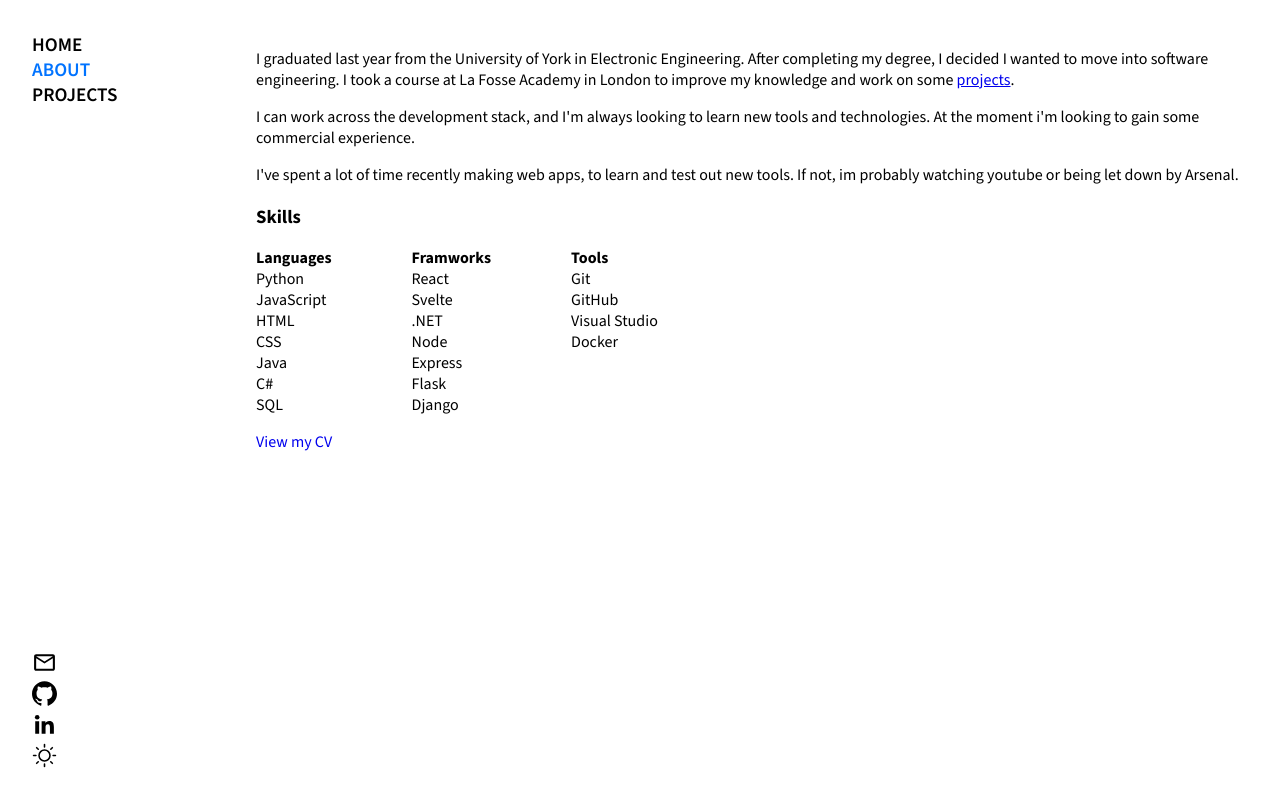
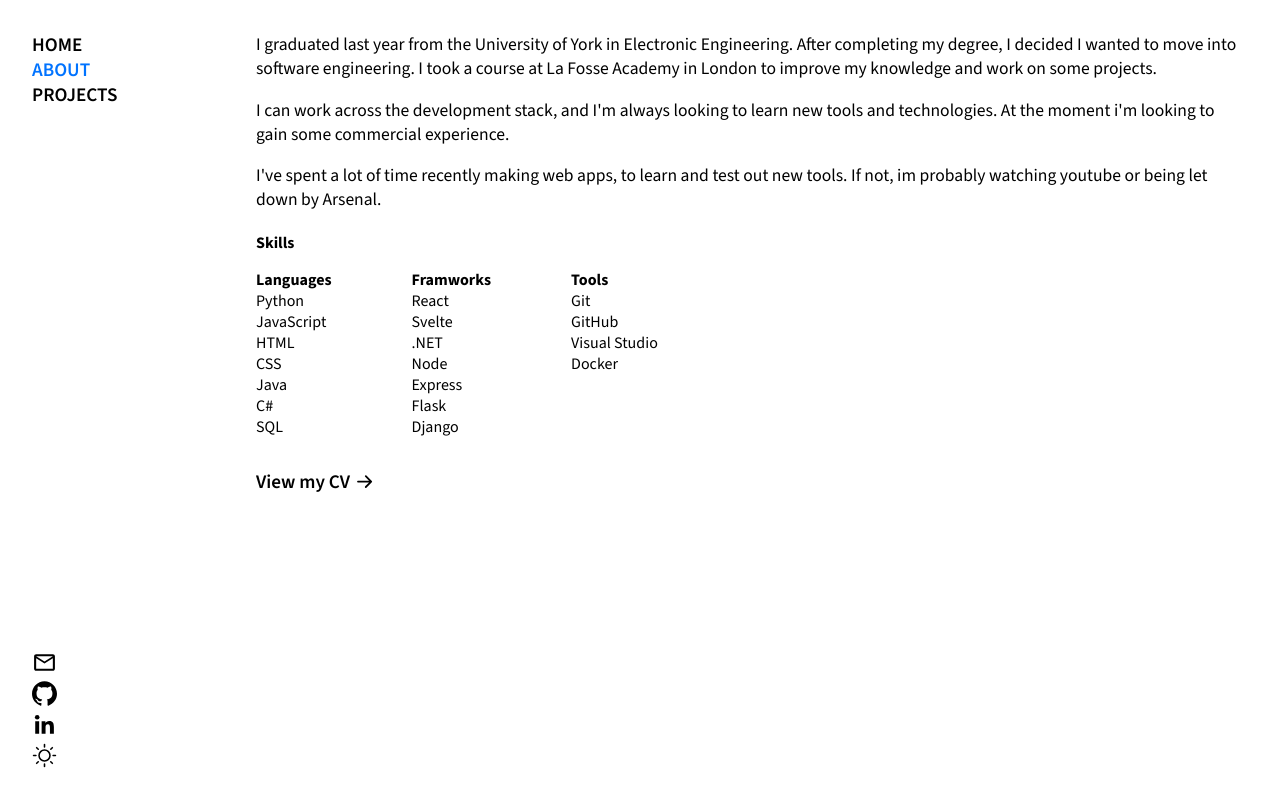
Before and after one commit to rnba12/website, a SvelteKit app: page /about in a window 1280 px wide. Built offline with nearby package versions, Linux system fonts and the light colour scheme.

Commit message:
Style: about page

```diff
--- a/src/routes/about/+page.svelte
+++ b/src/routes/about/+page.svelte
@@ -2,9 +2,13 @@
     import data from '../../lib/about.json'
 </script>
 
-<section>
-    <p>
-        I graduated last year from the University of York in Electronic Engineering. After completing my degree, I decided I wanted to move into software engineering. I took a course at La Fosse Academy in London to improve my knowledge and work on some <a href="/projects">projects</a>.
+<svelte:head>
+    <title>About | Russell Ampomah</title>
+</svelte:head>
+
+<section class="bio">
+    <p style="margin-top: 0;">
+        I graduated last year from the University of York in Electronic Engineering. After completing my degree, I decided I wanted to move into software engineering. I took a course at La Fosse Academy in London to improve my knowledge and work on some projects.
      </p><p>
         I can work across the development stack, and I'm always looking to learn new tools and technologies. At the moment i'm looking to gain some commercial experience.
         </p>
@@ -13,9 +17,11 @@
     </p>
 </section>
 
-<h3>Skills</h3>
 
-<section class="skills">
+<section>
+    <h4 style="margin-bottom: 1rem;">Skills</h4>
+
+    <div class="skills">
         <div class="list">
             <div class="header">Languages</div>
             {#each data.languages as lang}
@@ -34,11 +40,18 @@
                 <span>{lang}</span>
             {/each}
         </div>
+    </div>
+    <a class="cv-link" href="/cv.pdf">
+        <span>View my CV</span>
+        <svg xmlns="http://www.w3.org/2000/svg" width="19.2" height="19.2" viewBox="0 0 256 256"><g transform="rotate(90 128 128)"><path fill="currentColor" d="M208.49 120.49a12 12 0 0 1-17 0L140 69v147a12 12 0 0 1-24 0V69l-51.51 51.49a12 12 0 0 1-17-17l72-72a12 12 0 0 1 17 0l72 72a12 12 0 0 1 0 17Z"/></g></svg>
+    </a>
 </section>
 
-<a class="cv-link" href="/cv.pdf">View my CV</a>
 
 <style lang="scss">
+    .bio {
+        font-size: 1.1rem;
+    }
     .list {
         display: flex;
         flex-direction: column;
@@ -52,8 +65,17 @@
         font-weight: 700;
     }
     .cv-link {
-        display: block;
+        display: inline-flex;
+        align-items: center;
+        gap: 5px;
+        font-size: 1.2rem;
+        margin-top: 2rem;
+        color: inherit;
         text-decoration: none;
-        margin: 1rem 0;
+        font-weight: 600;
+        transition: all 0.1s;
+        &:hover {
+            color: rgb(0, 115, 255);
+        }
     }
 </style>
```
Lines whose indentation alone changed are shown as unchanged.
